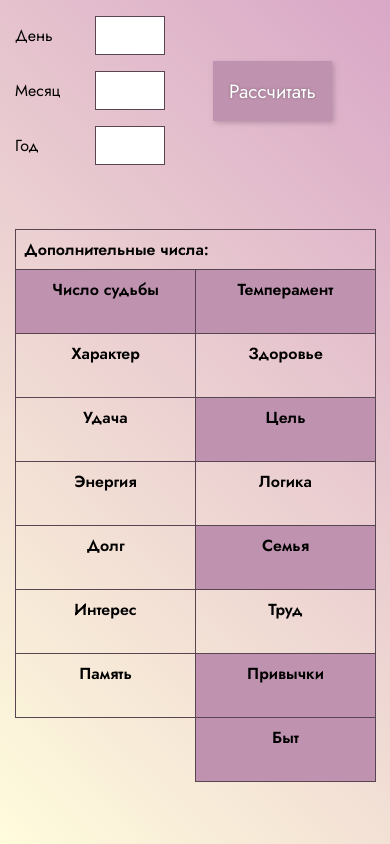
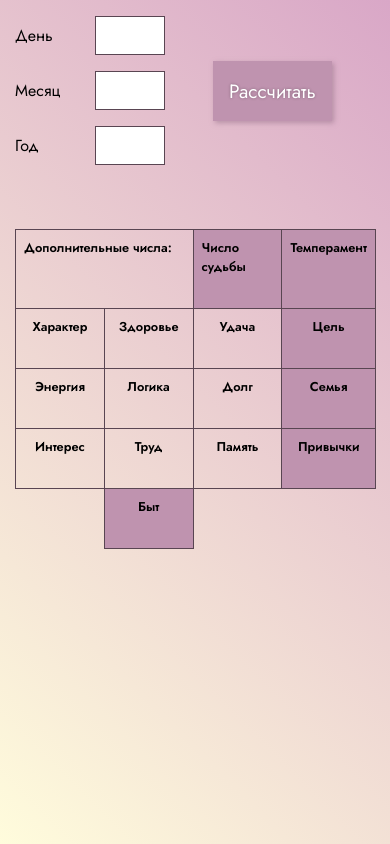
Before and after one commit to annashpb/numero-calc, a plain HTML site: page index.html in a window 390 px wide. Drawn offline with Linux system fonts and the light colour scheme.

Commit message:
results table styles modified for mobile

```diff
--- a/styles.css
+++ b/styles.css
@@ -115,12 +115,13 @@ body {
 .results {
 	display: -ms-grid;
 	display: grid;
-	grid-template-columns: repeat(2, 1fr);
+	grid-template-columns: repeat(4, 1fr);
+	font-size: 0.8rem;
 }
 
 @media screen and (min-width: 576px) {
 	.results {
-		grid-template-columns: repeat(4, 1fr);
+		font-size: 1rem;
 	}
 }
 
```
